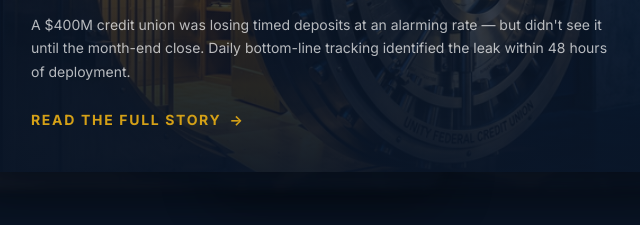
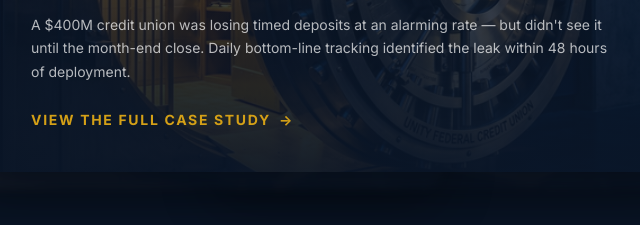
Before and after one commit to blendmodeus/mission-boss, a website built with Vite: page case-studies.html in a window 1280 px wide. Shown: the part 895-1120 px from the top of the page, 313-953 px from the left. Built offline with nearby package versions, Linux system fonts and the light colour scheme.

Commit message:
Update card links to 'View the Full Case Study'

```diff
--- a/case-studies.html
+++ b/case-studies.html
@@ -74,7 +74,7 @@
                   </div>
                 </div>
                 <p class="carousel__excerpt">A $400M credit union was losing timed deposits at an alarming rate — but didn't see it until the month-end close. Daily bottom-line tracking identified the leak within 48 hours of deployment.</p>
-                <a href="/case-study-1.html" class="carousel__link">Read the Full Story <span>→</span></a>
+                <a href="/case-study-1.html" class="carousel__link">View the Full Case Study <span>→</span></a>
               </div>
             </div>
           </div>
@@ -102,7 +102,7 @@
                   </div>
                 </div>
                 <p class="carousel__excerpt">Five department heads, five different definitions of success. Mission BOSS's responsive scorecards gave everyone one shared view — and freed up 20+ hours per month previously spent building custom reports.</p>
-                <a href="#" class="carousel__link">Coming Soon <span>→</span></a>
+                <a href="#" class="carousel__link">View the Full Case Study <span>→</span></a>
               </div>
             </div>
           </div>
```
